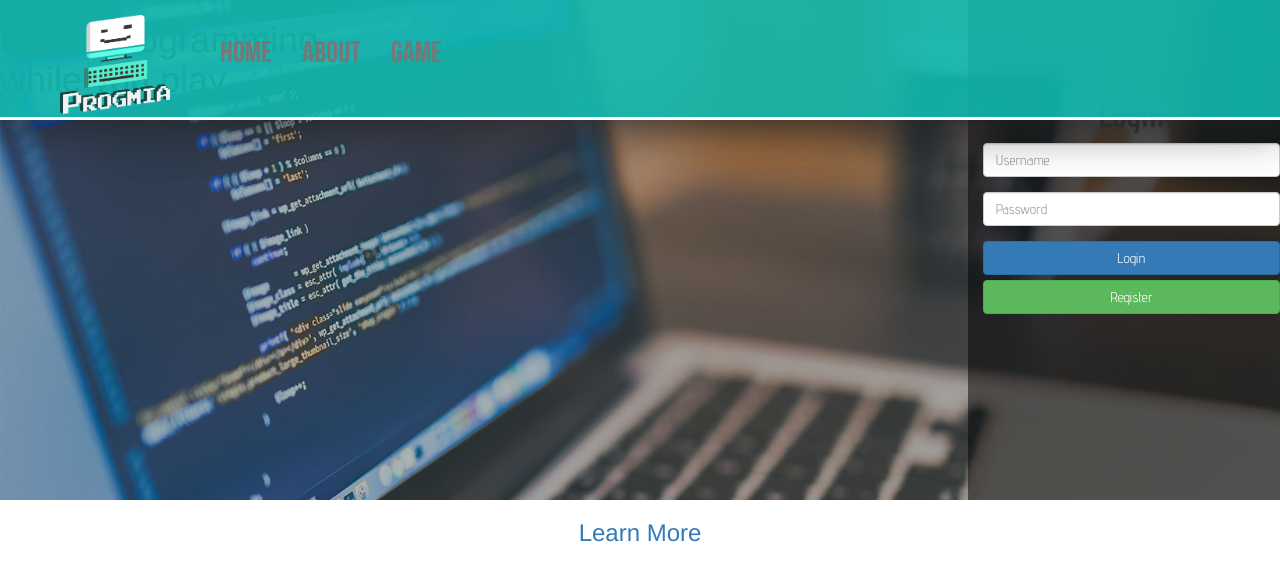
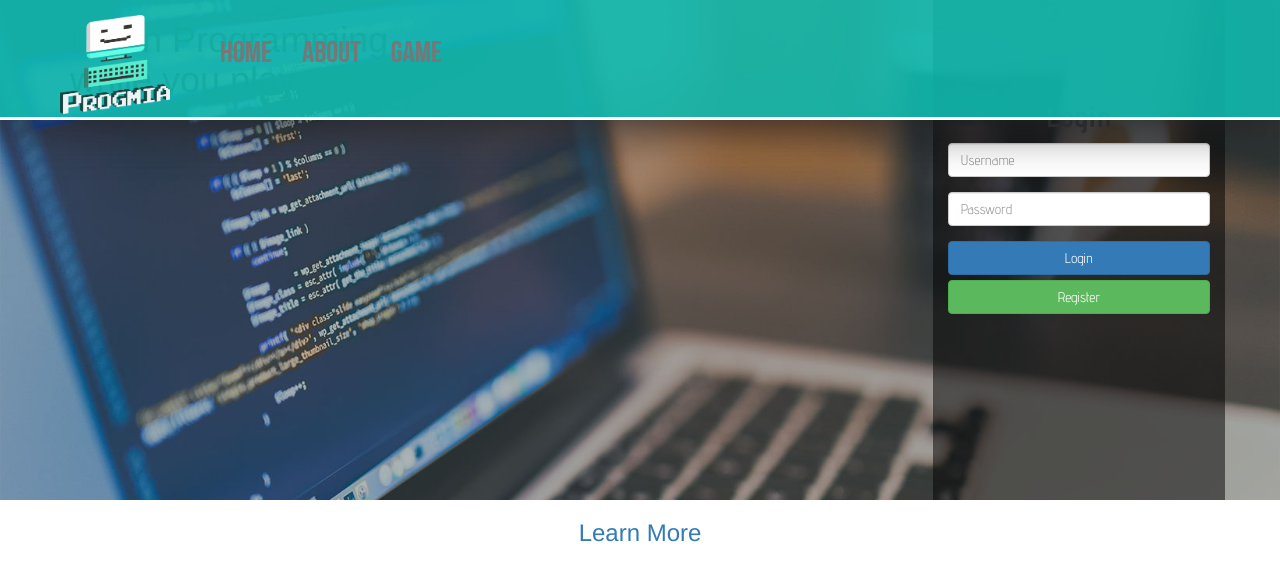
Before and after one commit to timpquerubin/Progmia, a CodeIgniter app: page /Progmia/ in a window 1280 px wide. Shown: the top 581 px of the page. Run offline with CodeIgniter, Linux system fonts and the light colour scheme; some libraries are stand-ins or nearby versions.

Commit message:
commit container

```diff
--- a/application/views/pages/home.php
+++ b/application/views/pages/home.php
@@ -1,7 +1,7 @@
 
 
 <div class="home-bg">
-	<div class="container-fluid" style="margin: 0px; padding: 0px;">
+	<div class="container">
 		<div class="row">
 			<div class="col-sm-8 col-md-8 col-lg-9 col-xs-12" >
 				<h1>Learn Programming<br> while you play.</h1>
```
